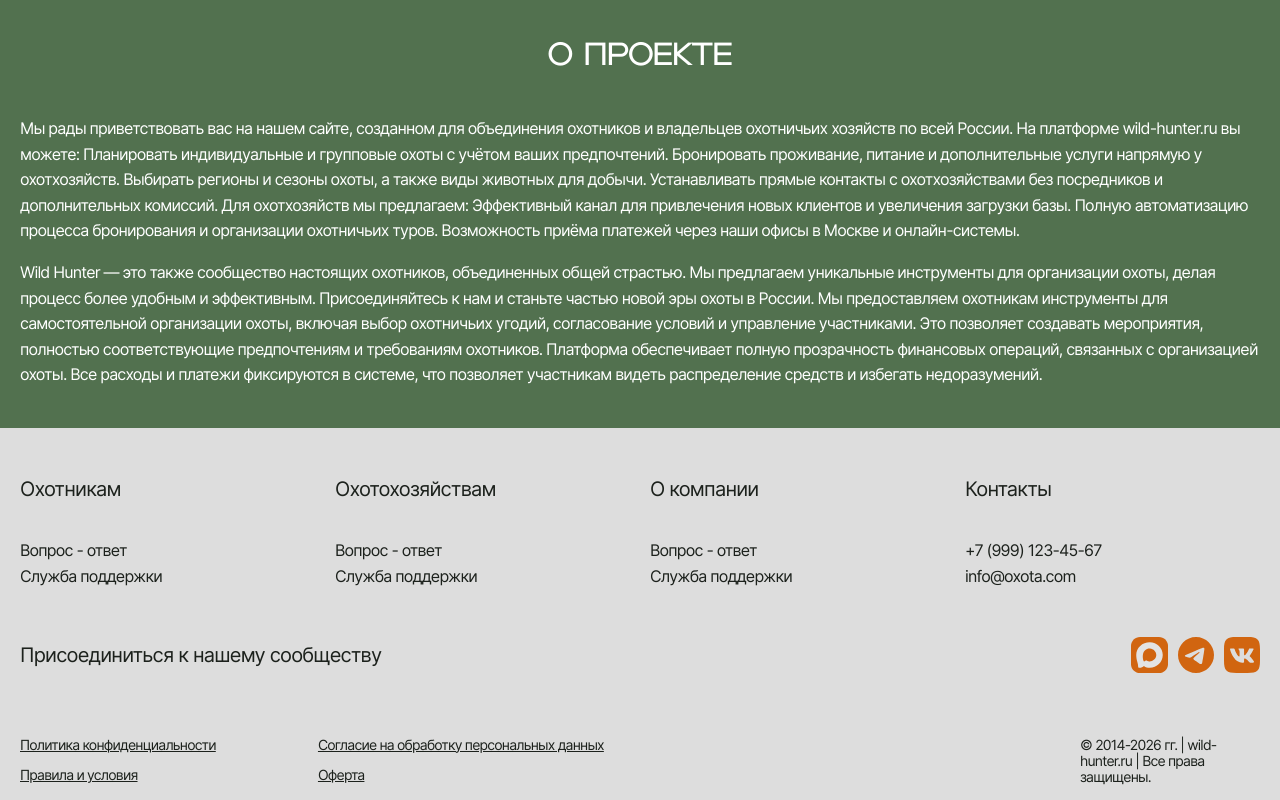
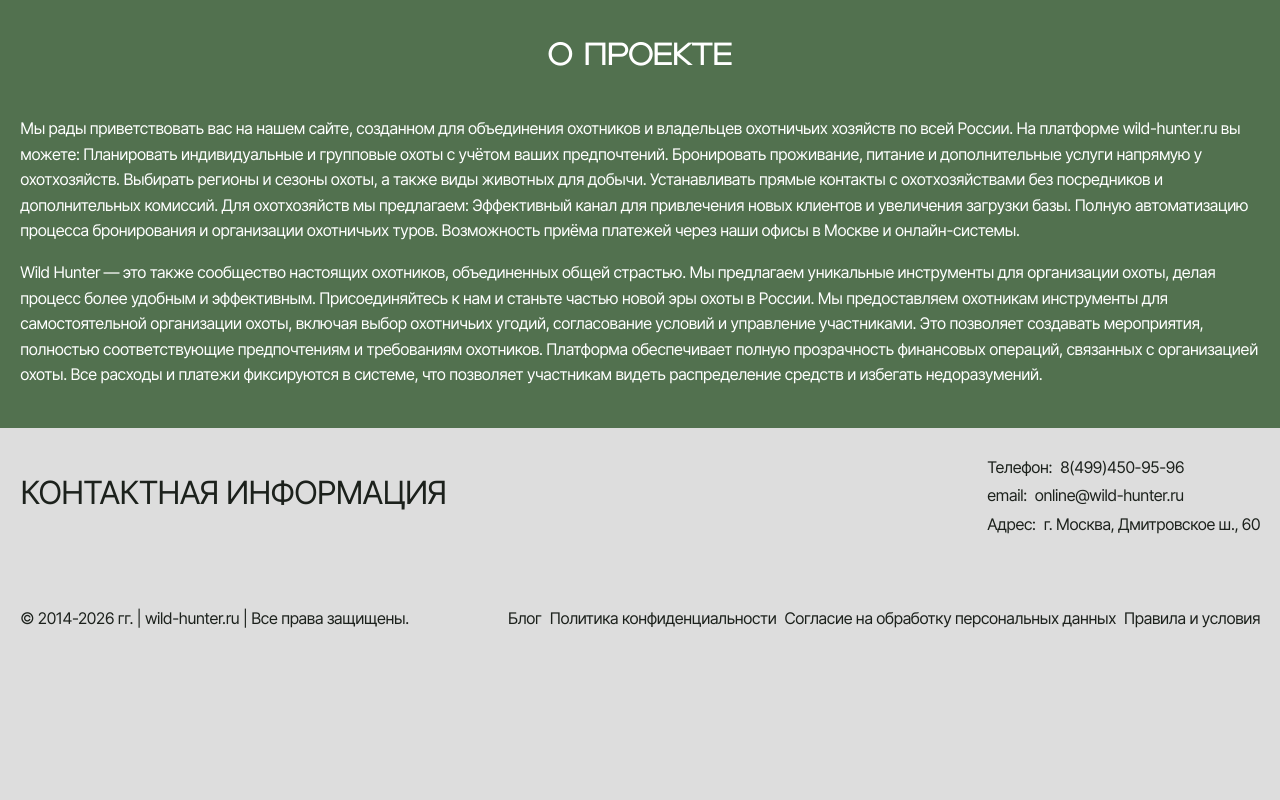
Before and after one commit to ilya-m1994/wild-hunters, a Nuxt app: page / in a window 1280 px wide. Shown: the part 4620-5420 px from the top of the page. After the commit the page ends 5309 px from the top, so only its background shows below. Built offline with nearby package versions, Linux system fonts and the light colour scheme.

Commit message:
feat: footer update

```diff
--- a/app/components/footer/AppFooter.vue
+++ b/app/components/footer/AppFooter.vue
@@ -1,178 +1,108 @@
 <template>
   <footer class="footer">
-    <div class="top">
-      <div class="section">
-        <h3 class="title">Охотникам</h3>
-        <a href="#" class="link">Вопрос - ответ</a>
-        <a href="#" class="link">Служба поддержки</a>
-      </div>
-
-      <div class="section">
-        <h3 class="title">Охотохозяйствам</h3>
-        <a href="#" class="link">Вопрос - ответ</a>
-        <a href="#" class="link">Служба поддержки</a>
-      </div>
-
-      <div class="section">
-        <h3 class="title">О компании</h3>
-        <a href="#" class="link">Вопрос - ответ</a>
-        <a href="#" class="link">Служба поддержки</a>
-      </div>
-
-      <div class="section">
-        <h3 class="title">Контакты</h3>
-        <a href="tel:+79991234567" class="link">+7 (999) 123-45-67</a>
-        <a href="mailto:info@oxota.com" class="link">info@oxota.com</a>
-      </div>
-
-      <div class="section community">
-        <h3 class="title">Присоединиться к нашему сообществу</h3>
-        <div class="socials">
-          <a href="#" class="icon">
-            <img src="~/assets/icons/max-icon.svg" alt="max-icon">
-          </a>
-          <a href="#" class="icon">
-            <img src="~/assets/icons/telegram-icon.svg" alt="max-icon">
-          </a>
-          <a href="#" class="icon">
-            <img src="~/assets/icons/vk-icon.svg" alt="max-icon">
-          </a>
+    <div class="main-wrapper">
+      <span class="section-title footer-title">Контактная информация</span>
+      <div>
+        <div class="contacts-wrapper">
+          <span>Телефон:</span>
+          <a class="footer-link" href="tel:+74994509596">8(499)450-95-96</a>
+        </div>
+        <div class="contacts-wrapper">
+          <span>email:</span>
+          <a class="footer-link" href="mailto:">online@wild-hunter.ru</a>
+        </div>
+        <div class="contacts-wrapper">
+          <span>Адрес:</span>
+          <span>г. Москва, Дмитровское ш., 60</span>
         </div>
       </div>
-
     </div>
-
-    <div class="bottom">
-      <div class="policies">
-        <a href="#" class="policy">Политика конфиденциальности</a>
-        <a href="#" class="policy">Согласие на обработку персональных данных</a>
-        <a href="#" class="policy">Правила и условия</a>
-        <a href="#" class="policy">Оферта</a>
-      </div>
-      <div class="copyright">
-        © 2014-2026 гг. | wild-hunter.ru |
-        Все права защищены.
-      </div>
+    <div class="docs-wrapper">
+      <span class="footer-rights">© 2014-2026 гг. | wild-hunter.ru | Все права защищены.</span>
+      <ul class="footer-list">
+        <li v-for="doc in docsList" class="footer-list-item">
+          <a target="_blank" :href="doc.link" class="footer-link">{{ doc.title }}</a>
+        </li>
+      </ul>
     </div>
   </footer>
 </template>
+
+<script setup>
+const docsList = [
+  {
+    title: 'Блог',
+    link: '',
+  },
+  {
+    title: 'Политика конфиденциальности',
+    link: '',
+  },
+  {
+    title: 'Согласие на обработку персональных данных',
+    link: '',
+  },
+  {
+    title: 'Правила и условия',
+    link: '',
+  }
+]
+</script>
 
 <style scoped>
 .footer {
   padding: 30px 15px 10px;
   background-color: var(--color-background);
 }
-.top {
-  display: grid;
-  grid-template-columns: repeat(2,1fr);
-  gap: 30px 20px;
+.footer-title {
+  text-align: start;
+  margin-bottom: 15px;
 }
-.section {
+.contacts-wrapper {
   display: flex;
-  flex-direction: column;
+  gap: 8px;
+  margin-bottom: 10px;
 }
-.community {
-  grid-column: span 2;
+.footer-link {
+  text-decoration: none;
+  color: var(--color-dark);
 }
-.title {
-  padding-bottom: 20px;
-  color: var(--color-dark);
-  font-family: Inter,sans-serif;
-  font-size: 20px;
-  font-weight: 600;
+.footer-rights {
+  margin-bottom: 30px;
 }
-.link {
-  font-family: 'Inter', sans-serif;
-  padding-bottom: 8px;
-  color: var(--color-dark);
-  font-size: 16px;
-  font-weight: 400;
+.docs-wrapper {
+  margin-top: 50px;
+  margin-bottom: 30px;
 }
-.socials {
+.footer-list {
   display: flex;
-  flex-direction: row;
-  gap: 10px;
-}
-.bottom {
-  margin-top: 40px;
-}
-.policies {
-  display: flex;
-  flex-direction: column;
-  gap: 12px;
-}
-.policy {
-  font-family: 'Inter', sans-serif;
-  color: var(--color-dark);
-  font-size: 14px;
-  text-decoration: underline;
-}
-.copyright {
-  margin-top: 20px;
-  color: var(--color-dark);
-  font-size: 14px;
+  flex-wrap: wrap;
+  gap: 8px;
 }
 @media (min-width:768px) {
   .footer {
     padding: 30px 20px 15px;
   }
-  .top {
-    grid-template-columns: repeat(4,1fr);
-  }
-  .community {
-    grid-column: span 4;
+  .main-wrapper {
     display: flex;
-    flex-direction: row;
     align-items: center;
     justify-content: space-between;
   }
-  .community .title {
-    padding-bottom: 0;
+  .docs-wrapper {
+    display: flex;
+    align-items: center;
+    justify-content: space-between;
   }
-  .bottom {
-    display: flex;
-    justify-content: space-between;
-    margin-top: 50px;
+  .footer-rights {
+    margin-bottom: 0;
   }
-  .policies {
-    display: grid;
-    grid-template-columns: repeat(2,1fr);
-    gap: 12px;
-  }
-  .copyright {
-    margin-top: 0;
-    max-width: 180px;
-  }
+
 }
 @media (min-width:1440px) {
   .footer {
     padding: 50px 120px 25px;
   }
-  .top {
-    grid-template-columns: repeat(5,1fr);
-  }
-  .community {
-    grid-column: auto;
-    display: block;
-  }
-  .community .title {
-    padding-bottom: 20px;
-  }
-  .socials {
-    flex-direction: row;
-  }
-  .bottom {
-    display: flex;
-    justify-content: space-between;
-    align-items: center;
-  }
-  .policies {
-    display: flex;
-    flex-direction: row;
-    gap: 30px;
-  }
-  .copyright {
-    max-width: none;
-  }
+
+
 }
 </style>
```
